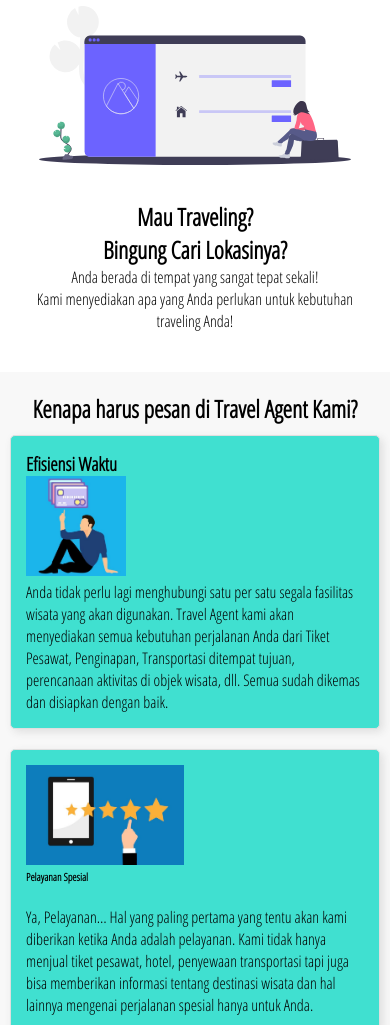
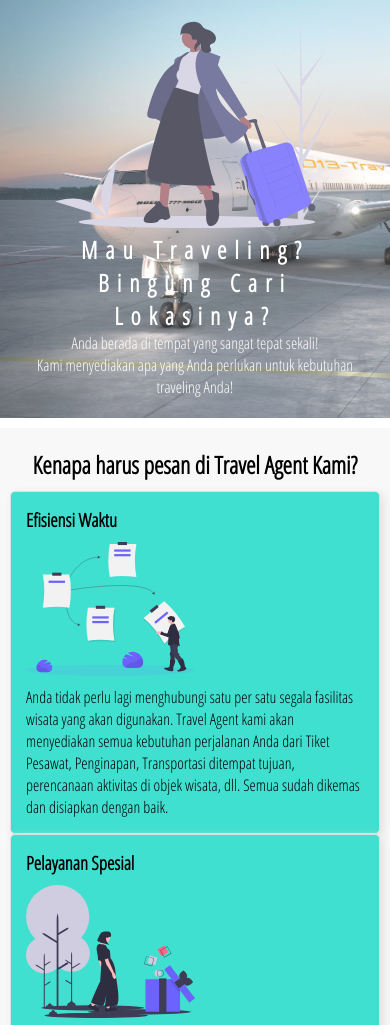
Before and after one commit to irhadykw/D13-Trav, a plain HTML site: page index.html in a window 390 px wide. Shown: the part 79-1104 px from the top of the page. Drawn offline with Linux system fonts and the light colour scheme.

Commit message:
Update index.html dan file lainnya
Update file index.html serta asset yang diperlukan

```diff
--- a/css/responsive.css
+++ b/css/responsive.css
@@ -9,10 +9,21 @@
     #search-nav {
         display: none;
     }
-
+    .container{
+        flex-direction: column;
+    }
     .box{
-        flex-basis: 32%;
-        margin-bottom: 20px;
+        flex-basis: 100%;
+        /* margin-bottom: 20px; */
+    }
+    .box-isi {
+        display: flex;
+    }
+    .box-isi img {
+        width: 50%;
+    }
+    .box-isi p {
+        width: 50%;
     }
     table {
         width: 80%;
@@ -48,11 +59,21 @@
     /*BAGIAN UTAMA*/
     #bagian-utama {
         display: flex;
+        padding: 20px;
         flex-direction: column;
         text-align: center;
     }
     .img-bagian-utama img {
         width: 80%;
+        /* order: 1; */
+    }
+    .img-bagian-utama {
+        order: 1;
+        margin-right: 0;
+    }
+    .slogan-bagian-utama {
+        order: 2;
+        margin-left: 0;
     }
     .slogan-bagian-utama p {
         font-size: 1rem;
@@ -66,6 +87,15 @@
     .box{
         flex-basis: 100%;
         /* flex-direction: column; */
+    }
+    .box-isi {
+        flex-direction: column;
+    }
+    .box-isi img {
+        width: 50%;
+    }
+    .box-isi p {
+        width: 100%;
     }
 
     table{
--- a/css/style.css
+++ b/css/style.css
@@ -69,21 +69,30 @@ nav {
     cursor: pointer;
 }
 /*BAGIAN UTAMA*/
-main {
-    margin: 20px 0;
-}
 #bagian-utama {
+    padding: 200px 0 100px 0;
+    background-image: url("../images/flight.jpg");
+    opacity: 0.8;
+    background-size: cover;
+    color: white;
+    /* text-align: center; */
     display: flex;
+    align-items: center;
 }
 .img-bagian-utama {
     flex: 1;
+    margin-right: 50px;
 }
 .img-bagian-utama img {
     width: 100%;
+
 }
 .slogan-bagian-utama {
-    flex: 1;
-    margin: 30px;
+    flex: 2;
+    margin-left: 50px;
+}
+.slogan-bagian-utama h1 {
+    letter-spacing: 8px;
 }
 
 /*BAGIAN EXTRA*/
@@ -112,10 +121,13 @@ main {
     border: 1px solid #dfdfdf;
     box-shadow:3px 3px 8px #dfdfdf;
     border-radius: 5px;
+    display: flex;
+    flex-direction: column;
 }
 .images{
     /* width: 20%; */
-    max-height: 100px;
+    max-height: 200px;
+    margin: 10px 0;
     object-fit: cover;
     object-position: top;
 }
--- a/index.html
+++ b/index.html
@@ -33,9 +33,6 @@
     </header>
     <main>
         <section id="bagian-utama">
-            <div class="img-bagian-utama">
-                <img src="./images/undraw_travel_booking_6koc.svg" alt="traveling" />
-            </div>
             <div class="slogan-bagian-utama">
                 <h1>Mau Traveling?</h1>
                 <h1>Bingung Cari Lokasinya?</h1>
@@ -45,25 +42,40 @@
             <div class="login">
 
             </div>
+            <div class="img-bagian-utama">
+                <img src="./images/undraw_travel_mode_7sf4.svg" alt="traveling">
+            </div>
         </section>
         <section id="bagian-extra1">
             <article class="card">
                 <h2>Kenapa harus pesan di Travel Agent Kami?</h2>
                 <div class="container">
                     <section class="box">
-                        <h3>Efisiensi Waktu</h3>
-                        <img src="images/efisien.jpg" alt="efisien" class="images">
-                        <p>Anda tidak perlu lagi menghubungi satu per satu segala fasilitas wisata yang akan digunakan. Travel Agent kami akan menyediakan semua kebutuhan perjalanan Anda dari Tiket Pesawat, Penginapan, Transportasi ditempat tujuan, perencanaan aktivitas di objek wisata, dll. Semua sudah dikemas dan disiapkan dengan baik.</p>
+                        <div class="box-judul">
+                            <h3>Efisiensi Waktu</h3>
+                        </div>
+                        <div class="box-isi">
+                            <img src="images/undraw_timeline_9u4u.svg" alt="efisien" class="images">
+                            <p>Anda tidak perlu lagi menghubungi satu per satu segala fasilitas wisata yang akan digunakan. Travel Agent kami akan menyediakan semua kebutuhan perjalanan Anda dari Tiket Pesawat, Penginapan, Transportasi ditempat tujuan, perencanaan aktivitas di objek wisata, dll. Semua sudah dikemas dan disiapkan dengan baik.</p>
+                        </div>
                     </section>
                     <section class="box">
-                        <img src="images/spesial.jpg" alt="spesial" class="images">
-                        <h6>Pelayanan Spesial</h6><br>
-                        <p>Ya, Pelayanan… Hal yang paling pertama yang tentu akan kami diberikan ketika Anda adalah pelayanan. Kami tidak hanya menjual tiket pesawat, hotel, penyewaan transportasi tapi juga bisa memberikan informasi tentang destinasi wisata dan hal lainnya mengenai perjalanan spesial hanya untuk Anda.</p>
+                        <div class="box-judul">
+                            <h3>Pelayanan Spesial</h3>
+                        </div>
+                        <div class="box-isi">
+                            <img src="images/undraw_gift_box_byy3.svg" alt="spesial" class="images">
+                            <p>Ya, Pelayanan… Hal yang paling pertama yang tentu akan kami diberikan ketika Anda adalah pelayanan. Kami tidak hanya menjual tiket pesawat, hotel, penyewaan transportasi tapi juga bisa memberikan informasi tentang destinasi wisata dan hal lainnya mengenai perjalanan spesial hanya untuk Anda.</p>
+                        </div>
                     </section>
                     <section class="box">
-                        <img src="images/murah.png" alt="murah" class="images">
-                        <h6>Lebih murah</h6><br>
-                        <p>Berlawanan dengan pandangan umum kebanyakan orang, menggunakan jasa travel agent kami justru bisa lebih murah dan mendapatkan nilai terbaik untuk setiap biaya yang Anda keluarkan.</p>
+                        <div class="box-judul">
+                            <h3>Lebih Murah</h3>
+                        </div>
+                        <div class="box-isi">
+                            <img src="images/undraw_personal_finance_tqcd.svg" alt="murah" class="images">
+                            <p>Berlawanan dengan pandangan umum kebanyakan orang, menggunakan jasa travel agent kami justru bisa lebih murah dan mendapatkan nilai terbaik untuk setiap biaya yang Anda keluarkan.</p>
+                        </div>
                     </section>
                 </div>
             </article>
@@ -174,9 +186,7 @@
                 <a href="#">Tentang Kami |&nbsp;</a>
                 <a href="#">Kebijakan |&nbsp;</a>
                 <a href="#">Berita Terbaru |&nbsp;</a>
-                <a href="#">Tujuan Wisata |&nbsp;</a>
-                <a href="#">Status Pemesanan |&nbsp;</a>
-                <a href="#">Pembayaran</a>
+                <a href="#">Tujuan Wisata</a>
             </div>
             <div class="footer-copyright">©2020 D13-Traveling Indonesia, All Rights Reserved</div>
         </section>
```
Also changed, not shown: images/flight.jpg (added), images/undraw_gift_box_byy3.svg (added), images/undraw_pay_online_b1hk.svg (added), images/undraw_personal_finance_tqcd.svg (added), images/undraw_timeline_9u4u.svg (added), images/undraw_travel_mode_7sf4.svg (added).
